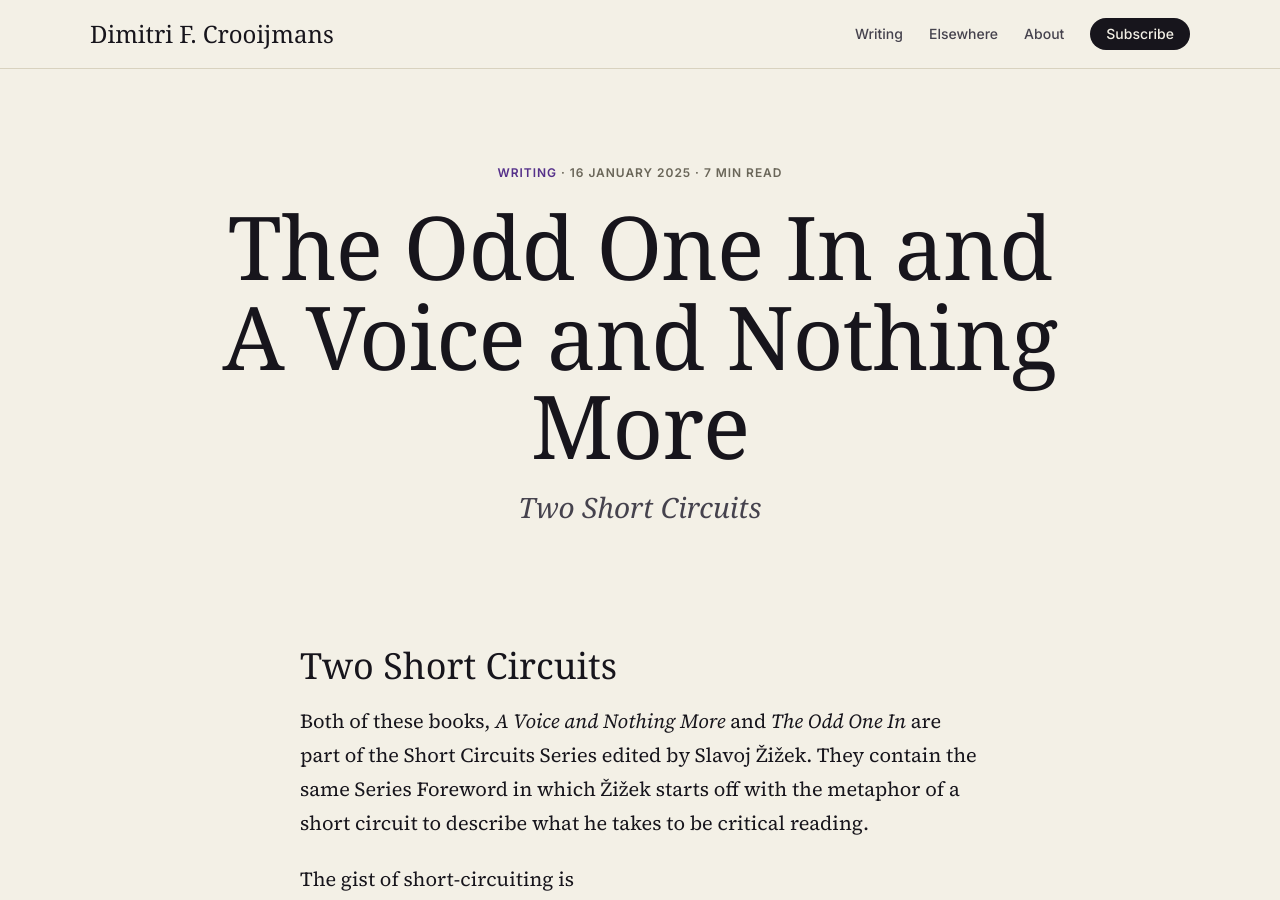
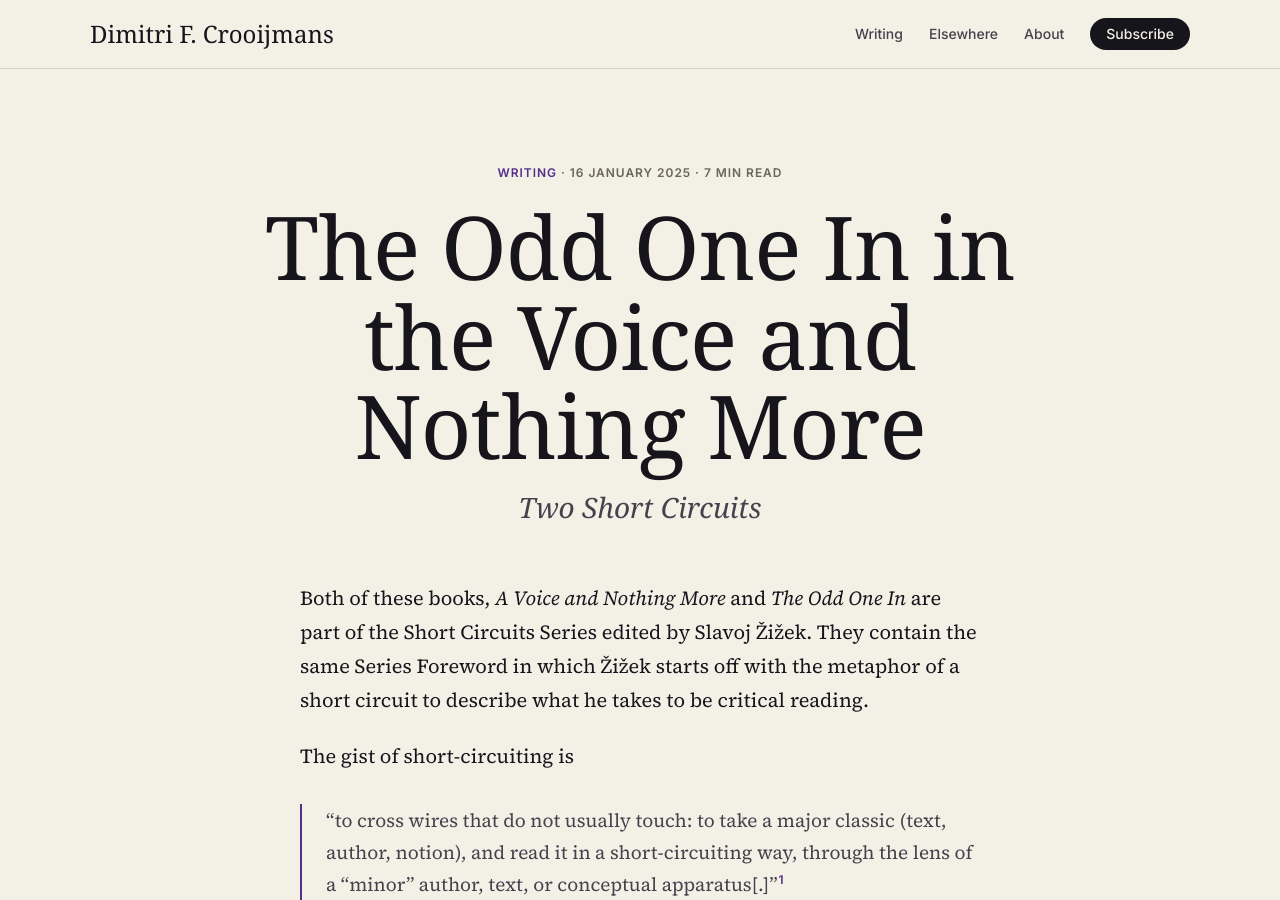
Before and after one commit to dialectmaterial/dialectmaterial.github.io, a Jekyll site: the page built from _posts/2025-01-16-the-slovenian-school-reading-group.md, in a window 1280 px wide and 900 px high. Built offline with Jekyll 4.4.1, drawn with Linux system fonts in a browser that asks for light colours; some web fonts are replaced.

Commit message:
fixed typos

```diff
--- a/_posts/2025-01-16-the-slovenian-school-reading-group.md
+++ b/_posts/2025-01-16-the-slovenian-school-reading-group.md
@@ -1,5 +1,5 @@
 ---
-title: "The Odd One In and A Voice and Nothing More"
+title: "The Odd One In in the Voice and Nothing More"
 subtitle: "Two Short Circuits"
 description: "By Alenka Zupančič & Mladen Dolar"
 kind: note
@@ -10,9 +10,7 @@ substack: https://actualspirit.substack.com/p/the-slovenian-school-reading-group
 image:
 ---
 
-## Two Short Circuits
-
-Both of these books, *A Voice and Nothing More* and *The Odd One In*  are part of the Short Circuits Series edited by Slavoj Žižek. They contain the same Series Foreword in which Žižek starts off with the metaphor of a short circuit to describe what he takes to be critical reading.
+Both of these books, *A Voice and Nothing More* and *The Odd One In* are part of the Short Circuits Series edited by Slavoj Žižek. They contain the same Series Foreword in which Žižek starts off with the metaphor of a short circuit to describe what he takes to be critical reading.
 
 The gist of short-circuiting is
 
```
